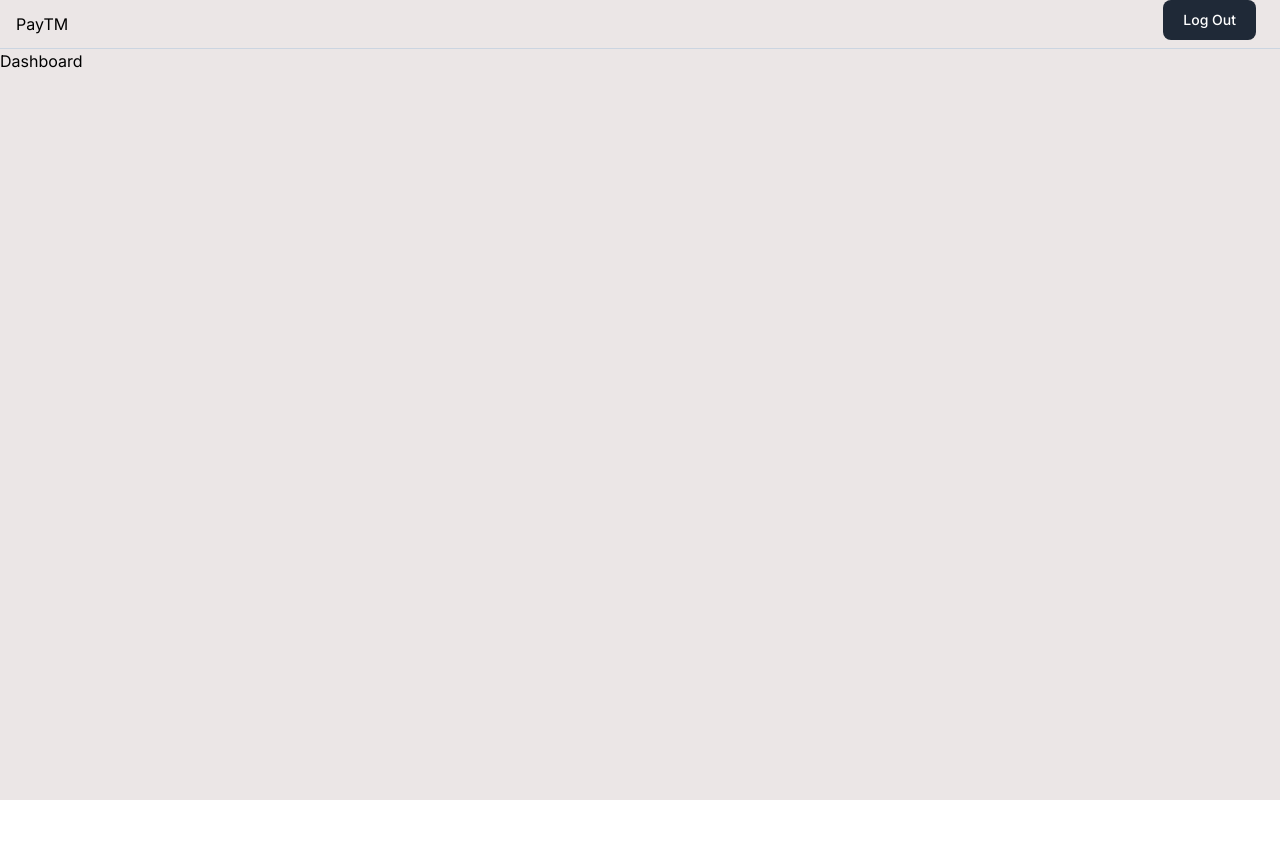
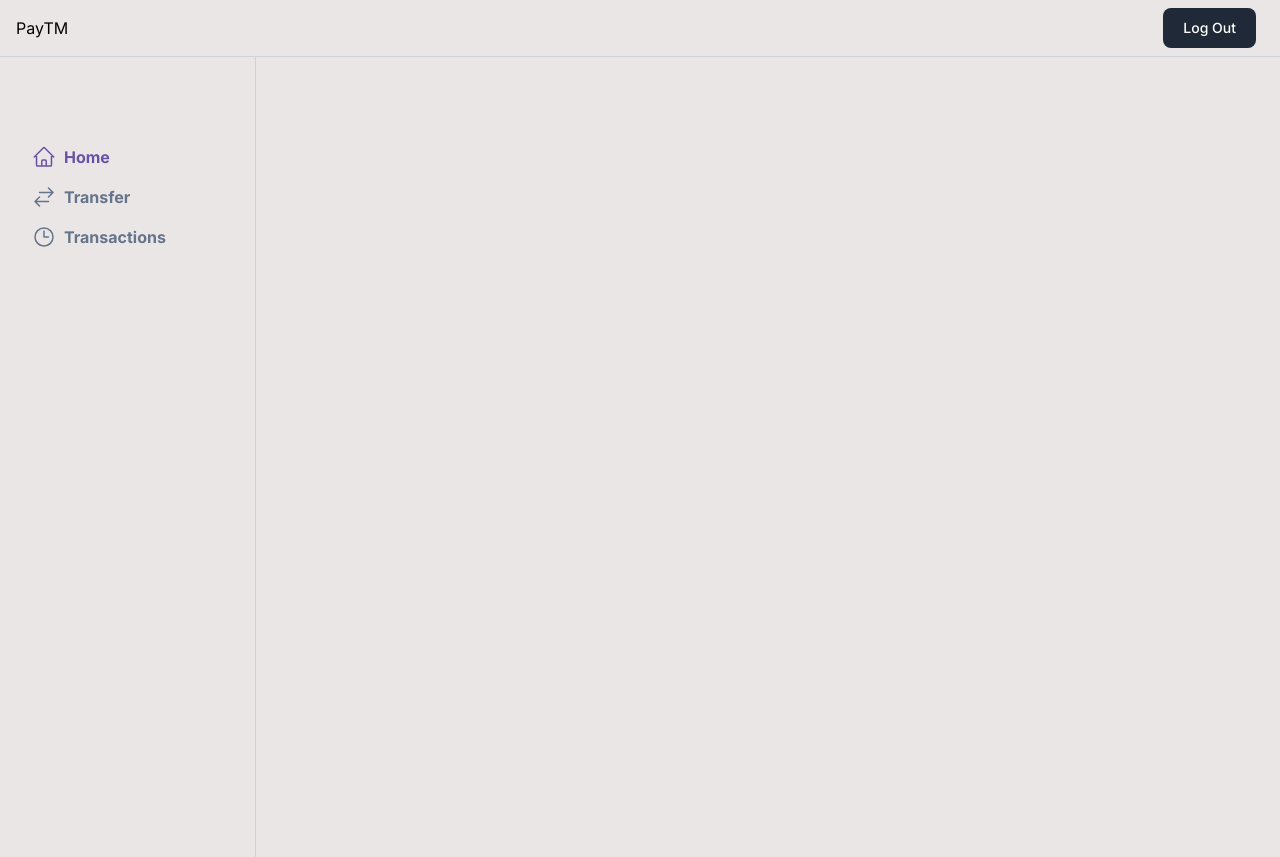
Before and after one commit to Rvaindra7330/paytm-app, a Next.js app in the folder apps/user-app/: page /dashboard in a window 1280 px wide. Before the commit the page ends 800 px from the top, so only its background shows below. Built offline with nearby package versions, Linux system fonts and the light colour scheme; no server answers; sample sign-in values are in the browser's storage.

Commit message:
added sidebar

```diff
--- /dev/null
+++ b/apps/user-app/app/(dashboard)/layout.tsx
@@ -0,0 +1,33 @@
+import { SidebarItem } from "components/SidebarItem";
+
+export default function Layout({
+  children,
+}: Readonly<{
+  children: React.ReactNode;
+}>){
+return <div >
+    <div className="pt-20 border-r border-slate-300 min-h-screen w-1/5 ">
+        <SidebarItem href={"/dashboard"} title={"Home"} icon={<HomeIcon/>}/>
+        <SidebarItem href={"/transfer"} title={"Transfer"} icon={<TransferIcon/>}/>
+        <SidebarItem href={"/transactions"} title={"Transactions"} icon={<TransactionsIcon/>}/>
+    </div>
+</div>
+}
+function HomeIcon(){
+    return <svg xmlns="http://www.w3.org/2000/svg" fill="none" viewBox="0 0 24 24" strokeWidth="1.5" stroke="currentColor" className="size-6">
+  <path strokeLinecap="round" strokeLinejoin="round" d="m2.25 12 8.954-8.955c.44-.439 1.152-.439 1.591 0L21.75 12M4.5 9.75v10.125c0 .621.504 1.125 1.125 1.125H9.75v-4.875c0-.621.504-1.125 1.125-1.125h2.25c.621 0 1.125.504 1.125 1.125V21h4.125c.621 0 1.125-.504 1.125-1.125V9.75M8.25 21h8.25" />
+</svg>
+
+}
+function TransferIcon(){
+    return <svg xmlns="http://www.w3.org/2000/svg" fill="none" viewBox="0 0 24 24" strokeWidth="1.5" stroke="currentColor" className="size-6">
+  <path strokeLinecap="round" strokeLinejoin="round" d="M7.5 21 3 16.5m0 0L7.5 12M3 16.5h13.5m0-13.5L21 7.5m0 0L16.5 12M21 7.5H7.5" />
+</svg>
+
+}
+ function TransactionsIcon(){
+    return <svg xmlns="http://www.w3.org/2000/svg" fill="none" viewBox="0 0 24 24" strokeWidth="1.5" stroke="currentColor" className="size-6">
+  <path strokeLinecap="round" strokeLinejoin="round" d="M12 6v6h4.5m4.5 0a9 9 0 1 1-18 0 9 9 0 0 1 18 0Z" />
+</svg>
+
+ }
--- /dev/null
+++ b/apps/user-app/components/SidebarItem.tsx
@@ -0,0 +1,20 @@
+"use client"
+import { usePathname ,useRouter} from "next/navigation";
+
+
+export const SidebarItem=({href,icon,title}:{href:string,title:string,icon:React.ReactNode})=>{
+    const router=useRouter();
+    const pathname=usePathname()
+    const selected=pathname===href
+    return <div className={`flex ${selected? "text-[#6a51a6]":"text-slate-500"} cursor-pointer p-2 pl-8`} onClick={()=>{
+        router.push(href)
+    }}>
+        <div className="pr-2">
+            {icon}
+        </div>
+        <div className={`font-bold ${selected?"text-[#6a51a6]":"text-slate-500"}`}>
+            {title}
+        </div>
+
+    </div>
+}
--- a/packages/ui/src/Appbar.tsx
+++ b/packages/ui/src/Appbar.tsx
@@ -4,15 +4,15 @@ interface AppbarProps{
     user?:{
         name?:string |null
     },
-    OnSignin:any,
+    OnSignin: any,
     OnSignOut:any
 }
 export const Appbar=({user,OnSignin,OnSignOut}:AppbarProps)=>{
     return <div className="flex justify-between px-4 border-b border-slate-300 ">
-        <div className="flex flex-col justify-center">
+        <div className="flex flex-col justify-center ">
           PayTM
         </div>
-        <div>
+        <div className="flex flex-col justify-center pt-2">
             <Button onClick={user?OnSignOut:OnSignin} >{user?"Log Out":"Login"}</Button>
         </div>
 
```
Also changed, not shown: 1 other file (tests, documents, lock files or other folders).
